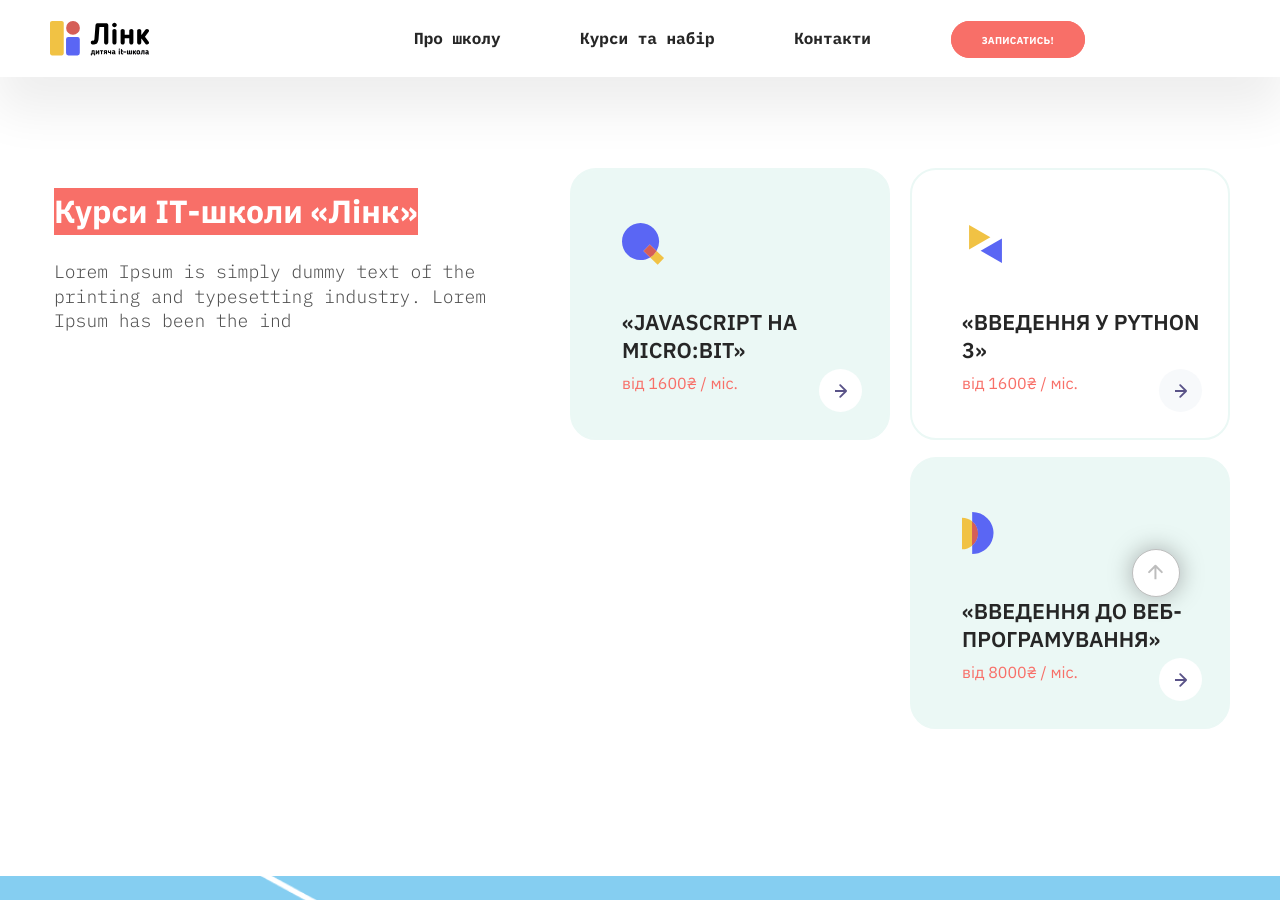
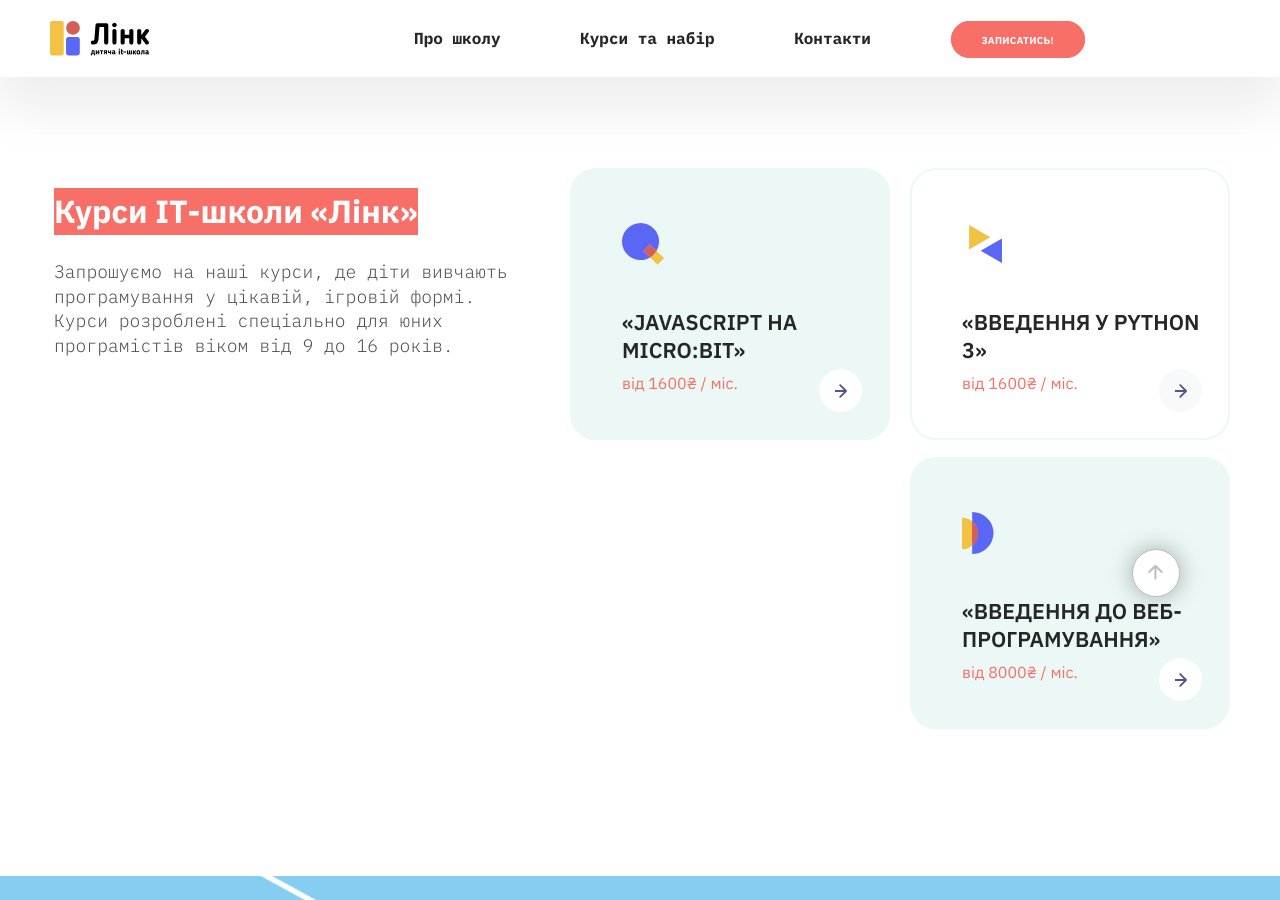
Before and after one commit to tfxoshchypok/linkit22, a Jekyll site: the page built from index.html, in a window 1280 px wide and 900 px high, scrolled down 1321 px. Built offline with Jekyll 4.4.1, drawn with Linux system fonts in a browser that asks for light colours.

Commit message:
Update courses.html

```diff
--- a/_includes/courses.html
+++ b/_includes/courses.html
@@ -5,10 +5,10 @@
       <div class="courses-item">
         <h2> Курси ІТ-школи «Лінк»</h2>
 
-        <p>Lorem Ipsum is simply dummy text of the printing and typesetting industry. Lorem Ipsum has been the ind</p>
+        <p>Запрошуємо на наші курси, де діти вивчають програмування у цікавій, ігровій формі. Курси розроблені спеціально для юних програмістів віком від 9 до 16 років.</p>
       </div>
 
-      {% for course in site.courses | where: "active", "true" %}
+      {% for course in (site.courses | where: "active", "true") %}
 
       <div class="courses-item">
         <img class="icon" alt="" src="/static/images/common/courses-icon-{{ course.icon }}.svg">
```
